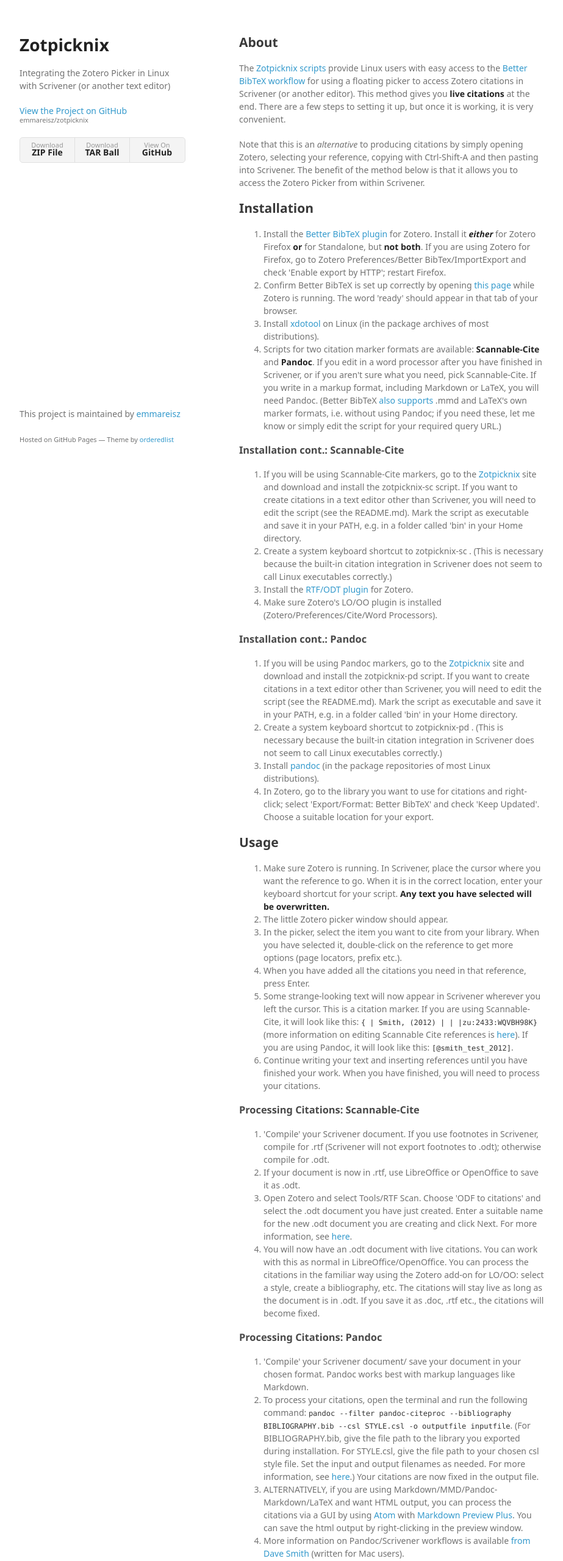
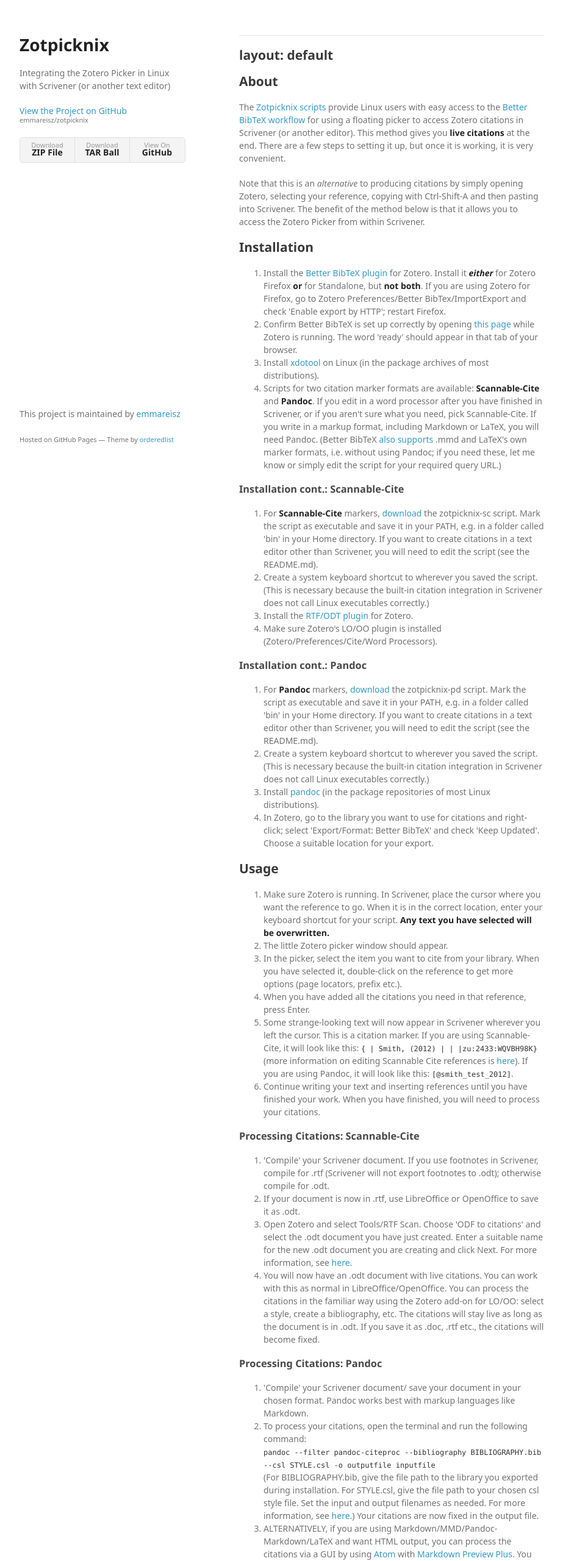
Before and after one commit to emmareisz/zotpicknix, a plain HTML site: page index.html in a window 1280 px wide. Shown: the top 2560 px of the page at 61% size, without its empty margins (178-1101 px from the left). Drawn offline with Linux system fonts and the light colour scheme; a web font is replaced by a local one.

Commit message:
Create gh-pages branch via GitHub

```diff
--- a/index.html
+++ b/index.html
@@ -28,7 +28,12 @@
         </ul>
       </header>
       <section>
-        <h2>
+        <hr>
+
+<h2>
+<a id="layout-default" class="anchor" href="#layout-default" aria-hidden="true"><span aria-hidden="true" class="octicon octicon-link"></span></a>layout: default</h2>
+
+<h2>
 <a id="about" class="anchor" href="#about" aria-hidden="true"><span aria-hidden="true" class="octicon octicon-link"></span></a>About</h2>
 
 <p>The <a href="https://github.com/emmareisz/zotpicknix">Zotpicknix scripts</a> provide Linux users with easy access to the <a href="https://zotplus.github.io/better-bibtex/cayw.html">Better BibTeX workflow</a> for using a floating picker to access Zotero citations in Scrivener (or another editor). This method gives you <strong>live citations</strong> at the end. There are a few steps to setting it up, but once it is working, it is very convenient.</p>
@@ -39,7 +44,7 @@
 <a id="installation" class="anchor" href="#installation" aria-hidden="true"><span aria-hidden="true" class="octicon octicon-link"></span></a>Installation</h2>
 
 <ol>
-<li>Install the <a href="https://zotplus.github.io/better-bibtex/">Better BibTeX plugin</a> for Zotero. Install it <strong><em>either</em></strong> for Zotero Firefox <strong>or</strong> for Standalone, but <strong>not both</strong>. If you are using Zotero for Firefox, go to Zotero Preferences/Better BibTex/ImportExport and check 'Enable export by HTTP'; restart Firefox. </li>
+<li>Install the <a href="https://zotplus.github.io/better-bibtex/">Better BibTeX plugin</a> for Zotero. Install it <strong><em>either</em></strong> for Zotero Firefox <strong>or</strong> for Standalone, but <strong>not both</strong>. If you are using Zotero for Firefox, go to Zotero Preferences/Better BibTex/ImportExport and check 'Enable export by HTTP'; restart Firefox.</li>
 <li>Confirm Better BibTeX is set up correctly by opening <a href="http://localhost:23119/better-bibtex/cayw?probe=probe">this page</a> while Zotero is running. The word 'ready' should appear in that tab of your browser.</li>
 <li>Install <a href="http://www.semicomplete.com/projects/xdotool/">xdotool</a> on Linux (in the package archives of most distributions).<br>
 </li>
@@ -51,10 +56,9 @@
 <a id="installation-cont-scannable-cite" class="anchor" href="#installation-cont-scannable-cite" aria-hidden="true"><span aria-hidden="true" class="octicon octicon-link"></span></a>Installation cont.: Scannable-Cite</h3>
 
 <ol>
-<li>If you will be using Scannable-Cite markers, go to the <a href="https://github.com/emmareisz/zotpicknix">Zotpicknix</a> site and download and install the zotpicknix-sc script. If you want to create citations in a text editor other than Scrivener, you will need to edit the script (see the README.md). Mark the script as executable and save it in your PATH, e.g. in a folder called 'bin' in your Home directory.<br>
+<li>For <strong>Scannable-Cite</strong> markers, <a href="https://github.com/emmareisz/zotpicknix">download</a> the zotpicknix-sc script. Mark the script as executable and save it in your PATH, e.g. in a folder called 'bin' in your Home directory. If you want to create citations in a text editor other than Scrivener, you will need to edit the script (see the README.md).<br>
 </li>
-<li>Create a system keyboard shortcut to zotpicknix-sc . (This is necessary because the built-in citation integration in Scrivener does not seem to call Linux executables correctly.)<br>
-</li>
+<li>Create a system keyboard shortcut to wherever you saved the script. (This is necessary because the built-in citation integration in Scrivener does not call Linux executables correctly.)</li>
 <li>Install the <a href="https://zotero-odf-scan.github.io/zotero-odf-scan/">RTF/ODT plugin</a> for Zotero.<br>
 </li>
 <li>Make sure Zotero's LO/OO plugin is installed (Zotero/Preferences/Cite/Word Processors).<br>
@@ -65,9 +69,9 @@
 <a id="installation-cont-pandoc" class="anchor" href="#installation-cont-pandoc" aria-hidden="true"><span aria-hidden="true" class="octicon octicon-link"></span></a>Installation cont.: Pandoc</h3>
 
 <ol>
-<li>If you will be using Pandoc markers, go to the <a href="https://github.com/emmareisz/zotpicknix">Zotpicknix</a> site and download and install the zotpicknix-pd script. If you want to create citations in a text editor other than Scrivener, you will need to edit the script (see the README.md). Mark the script as executable and save it in your PATH, e.g. in a folder called 'bin' in your Home directory.<br>
+<li>For <strong>Pandoc</strong> markers, <a href="https://github.com/emmareisz/zotpicknix">download</a> the zotpicknix-pd script. Mark the script as executable and save it in your PATH, e.g. in a folder called 'bin' in your Home directory. If you want to create citations in a text editor other than Scrivener, you will need to edit the script (see the README.md).<br>
 </li>
-<li>Create a system keyboard shortcut to zotpicknix-pd . (This is necessary because the built-in citation integration in Scrivener does not seem to call Linux executables correctly.)<br>
+<li>Create a system keyboard shortcut to wherever you saved the script. (This is necessary because the built-in citation integration in Scrivener does not call Linux executables correctly.)<br>
 </li>
 <li>Install <a href="http://pandoc.org/">pandoc</a> (in the package repositories of most Linux distributions).<br>
 </li>
@@ -112,8 +116,8 @@
 <ol>
 <li>'Compile' your Scrivener document/ save your document in your chosen format. Pandoc works best with markup languages like Markdown.<br>
 </li>
-<li>To process your citations, open the terminal and run the following command:
-<code>pandoc --filter pandoc-citeproc --bibliography BIBLIOGRAPHY.bib --csl STYLE.csl -o outputfile inputfile</code>.
+<li>To process your citations, open the terminal and run the following command:<br>
+<code>pandoc --filter pandoc-citeproc --bibliography BIBLIOGRAPHY.bib --csl STYLE.csl -o outputfile inputfile</code><br>
 (For BIBLIOGRAPHY.bib, give the file path to the library you exported during installation. For STYLE.csl, give the file path to your chosen csl style file. Set the input and output filenames as needed. For more information, see <a href="http://pandoc.org/README.html">here</a>.) Your citations are now fixed in the output file.<br>
 </li>
 <li>ALTERNATIVELY, if you are using Markdown/MMD/Pandoc-Markdown/LaTeX and want HTML output, you can process the citations via a GUI by using <a href="https://atom.io/">Atom</a> with <a href="https://atom.io/packages/markdown-preview-plus">Markdown Preview Plus</a>. You can save the html output by right-clicking in the preview window.<br>
```
Also changed, not shown: params.json (+1 -1 lines).
